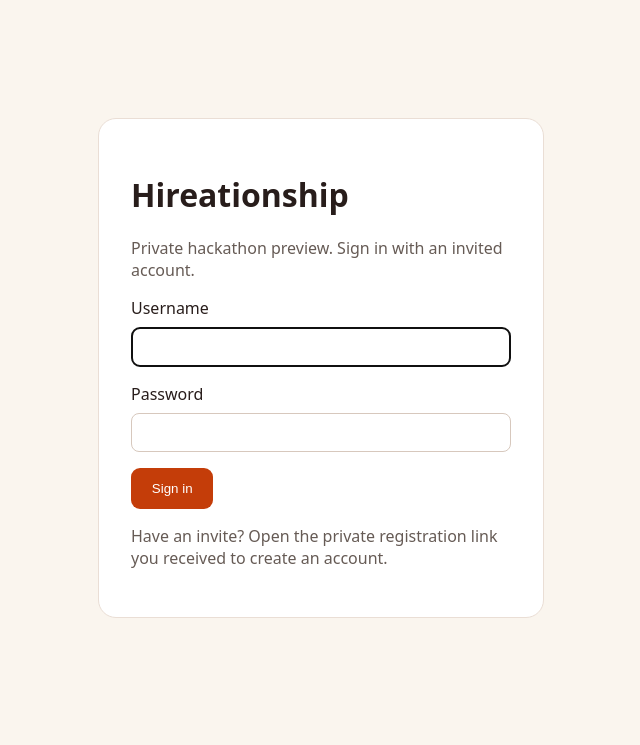
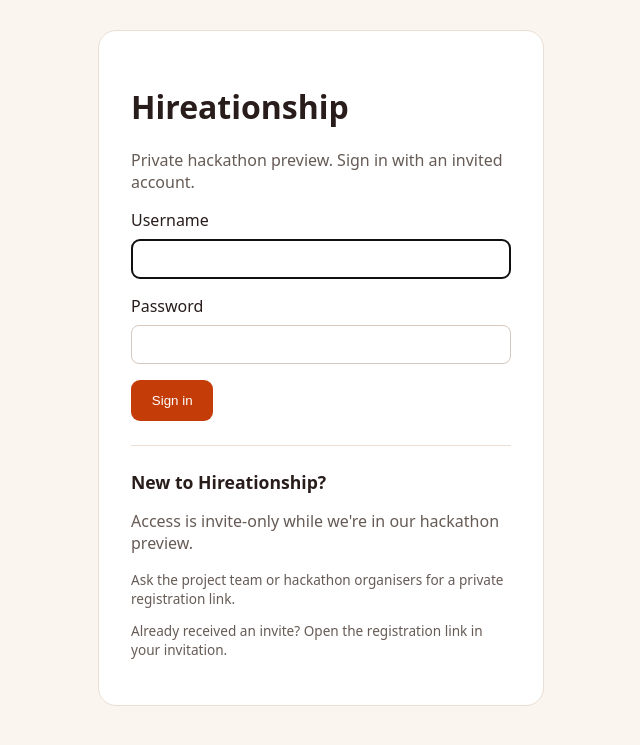
Before and after one commit to itkara/ClaudeBuilderHackathon, a Django app: page /login/ in a window 1280 px wide. Shown: the top 745 px of the page, without its empty margins (319-959 px from the left). Run offline with Django 4.2, Linux system fonts and the light colour scheme.

Commit message:
Add judge-friendly Request an invitation action on login page

```diff
--- a/templates/login.html
+++ b/templates/login.html
@@ -1,8 +1,17 @@
 <!doctype html>
 <html lang="en-GB"><head><meta charset="utf-8"><meta name="viewport" content="width=device-width,initial-scale=1"><title>Sign in · Hireationship</title>
-<style>body{font-family:system-ui,sans-serif;background:#faf5ee;color:#281d1b;display:grid;place-items:center;min-height:90vh}main{background:white;border:1px solid #eaded5;border-radius:18px;padding:2rem;width:min(90vw,380px)}input{display:block;width:100%;box-sizing:border-box;padding:.7rem;margin:.5rem 0 1rem;border:1px solid #d7c8bd;border-radius:8px}button{background:#c43d09;color:white;border:0;border-radius:9px;padding:.8rem 1.3rem;cursor:pointer}p{color:#665b55}</style></head>
+<style>body{font-family:system-ui,sans-serif;background:#faf5ee;color:#281d1b;display:grid;place-items:center;min-height:90vh}main{background:white;border:1px solid #eaded5;border-radius:18px;padding:2rem;width:min(90vw,380px)}input{display:block;width:100%;box-sizing:border-box;padding:.7rem;margin:.5rem 0 1rem;border:1px solid #d7c8bd;border-radius:8px}button{background:#c43d09;color:white;border:0;border-radius:9px;padding:.8rem 1.3rem;cursor:pointer}p{color:#665b55}.request{display:inline-block;padding:.75rem 1rem;border:1px solid #c43d09;border-radius:9px;color:#a3330a;text-decoration:none;font-weight:600}.small{font-size:.85rem}</style></head>
 <body><main><h1>Hireationship</h1><p>Private hackathon preview. Sign in with an invited account.</p>
 {% if form.errors %}<p role="alert">Incorrect username or password.</p>{% endif %}
 <form method="post">{% csrf_token %}<label>Username<input name="username" autocomplete="username" required autofocus></label><label>Password<input name="password" type="password" autocomplete="current-password" required></label><button type="submit">Sign in</button></form>
-<p>Have an invite? Open the private registration link you received to create an account.</p>
+<hr style="border:0;border-top:1px solid #eaded5;margin:1.5rem 0">
+<h2 style="font-size:1.1rem">New to Hireationship?</h2>
+<p>Access is invite-only while we're in our hackathon preview.</p>
+{% if invite_request_url %}
+<a class="request" href="{{ invite_request_url }}">Request an invitation →</a>
+<p class="small">Opens your email app. We'll review your request and send you a private sign-up link if approved.</p>
+{% else %}
+<p class="small">Ask the project team or hackathon organisers for a private registration link.</p>
+{% endif %}
+<p class="small">Already received an invite? Open the registration link in your invitation.</p>
 </main></body></html>
```
